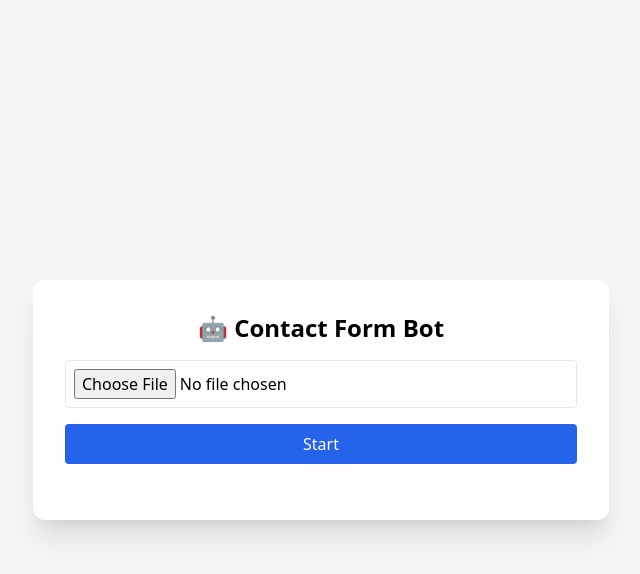
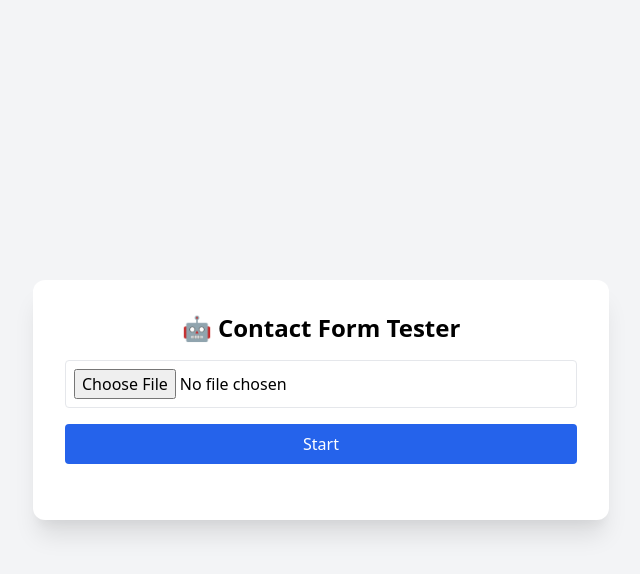
Before and after one commit to Yourm9/contact-form-testing, a Flask app: page / in a window 1280 px wide. Shown: the top 574 px of the page, without its empty margins (319-959 px from the left). Run offline with Flask 3, Linux system fonts and the light colour scheme.

Commit message:
Trigger redeploy

```diff
--- a/templates/index.html
+++ b/templates/index.html
@@ -3,12 +3,12 @@
 <head>
   <meta charset="UTF-8" />
   <meta name="viewport" content="width=device-width, initial-scale=1.0"/>
-  <title>Contact Bot</title>
+  <title>Contact Form Tester</title>
   <link href="https://cdn.jsdelivr.net/npm/tailwindcss@2.2.19/dist/tailwind.min.css" rel="stylesheet">
 </head>
 <body class="bg-gray-100 flex items-center justify-center min-h-screen">
   <div class="bg-white p-8 rounded-xl shadow-xl max-w-xl w-full">
-    <h1 class="text-2xl font-bold mb-4 text-center">🤖 Contact Form Bot</h1>
+    <h1 class="text-2xl font-bold mb-4 text-center">🤖 Contact Form Tester</h1>
     <form id="uploadForm" class="space-y-4">
       <input type="file" name="file" accept=".csv" required class="block w-full p-2 border rounded" />
       <button type="submit" class="bg-blue-600 text-white w-full py-2 rounded hover:bg-blue-700 transition">Start</button>
```
